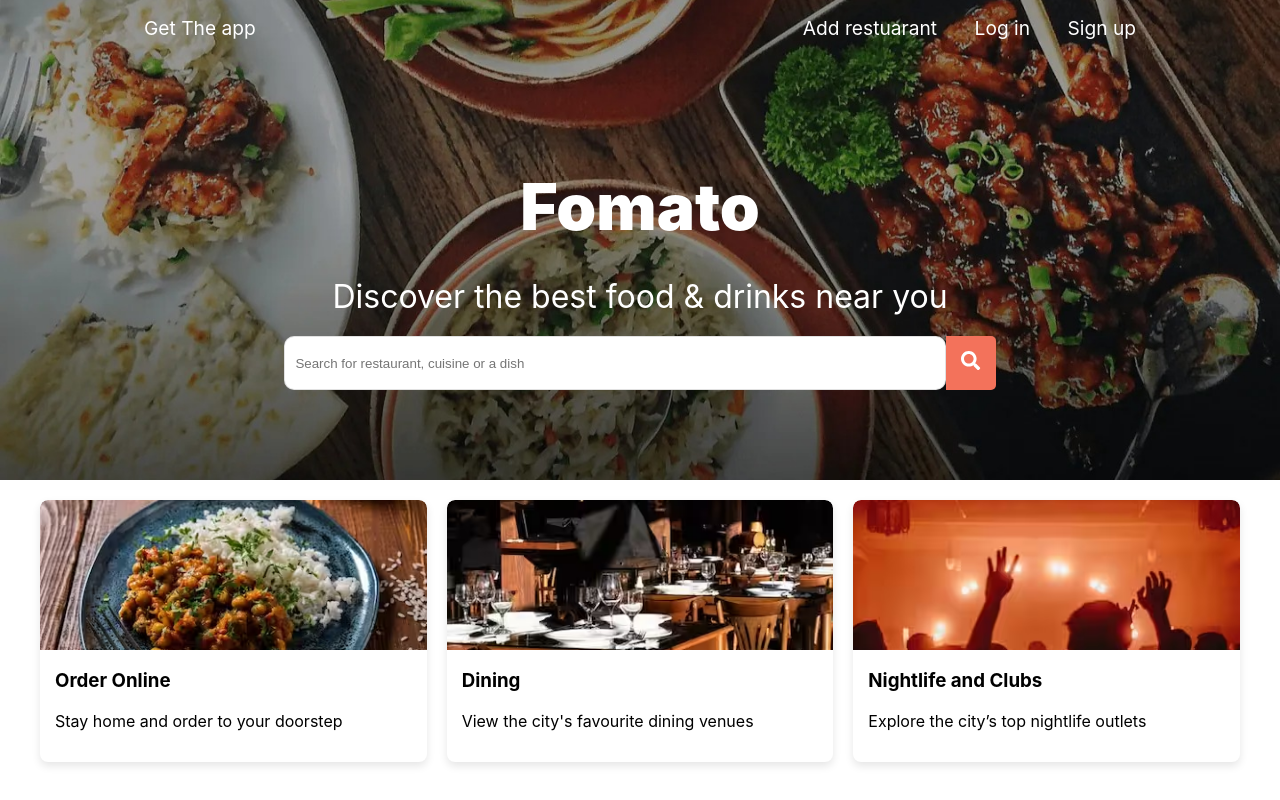
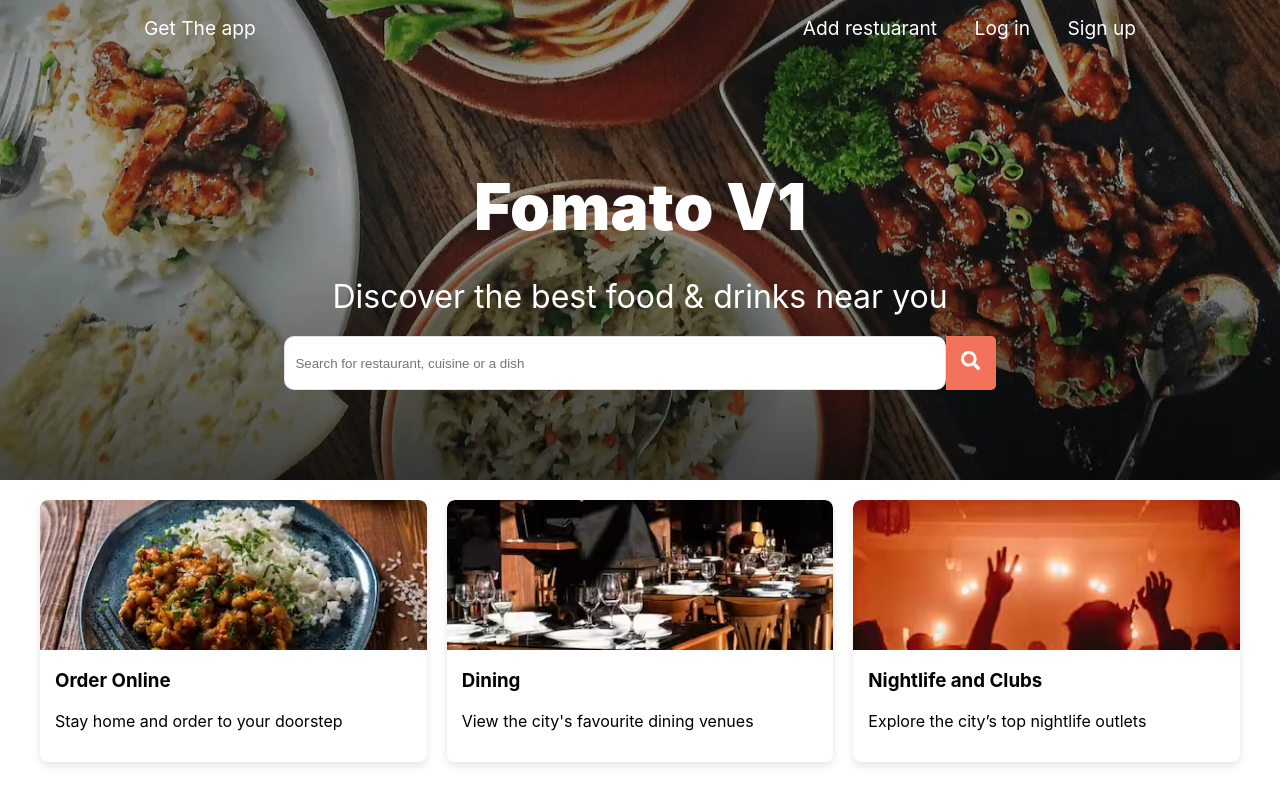
Before and after one commit to iamtejas23/react-zomato-clone, a React (Create React App) app: page / in a window 1280 px wide. Shown: the top 800 px of the page. Built offline with nearby package versions, Linux system fonts and the light colour scheme.

Commit message:
Update Home.jsx

```diff
--- a/src/components/Home/Home.jsx
+++ b/src/components/Home/Home.jsx
@@ -8,7 +8,7 @@ const Hero = () => {
     <div className="hero">
       <Navbar /> {/* Include Navbar here */}
       <div className="hero-content">
-        <h1>Fomato</h1>
+        <h1>Fomato V1</h1>
         <p>Discover the best food & drinks near you</p>
         <SearchBar />
       </div>
```
